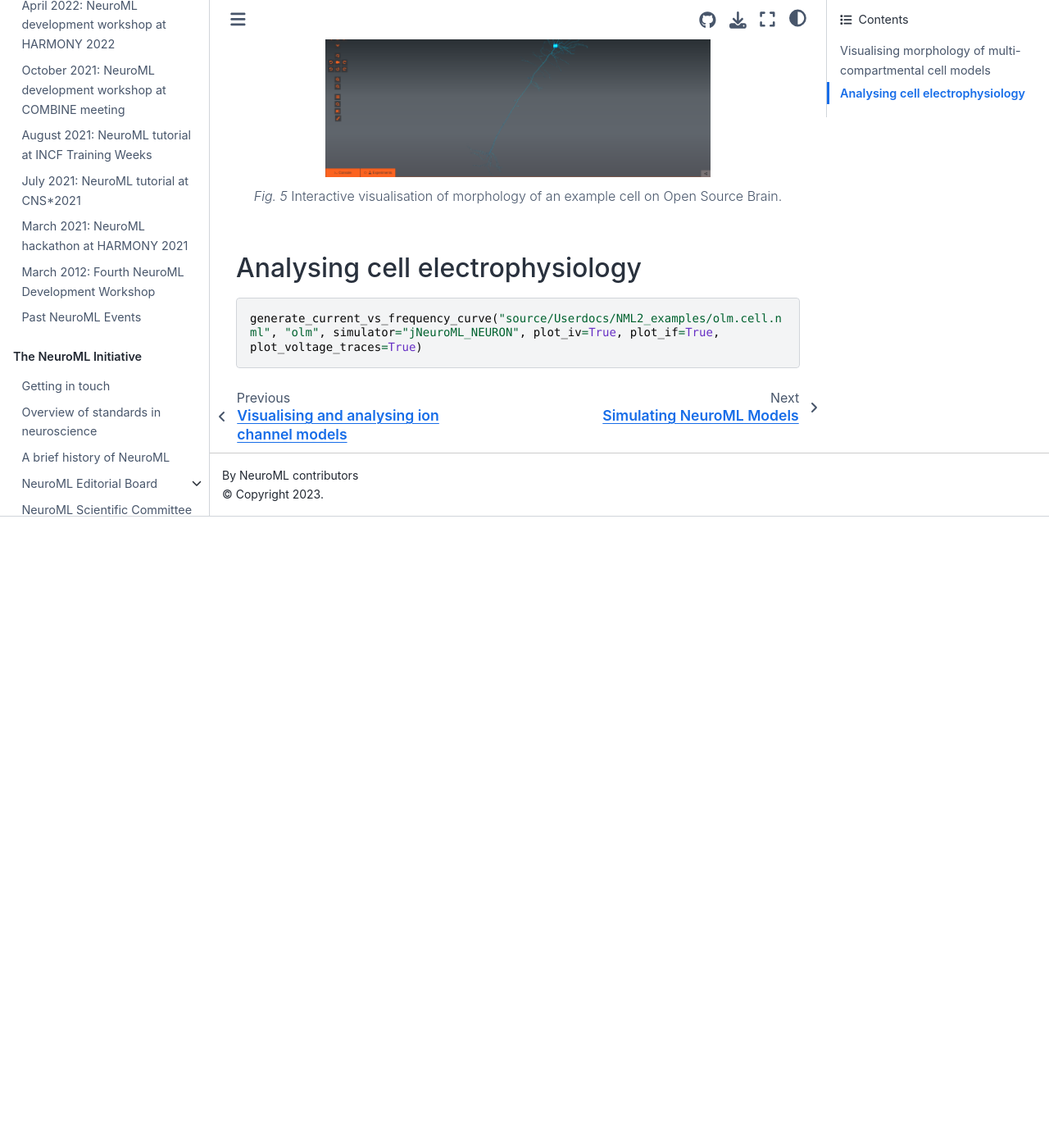
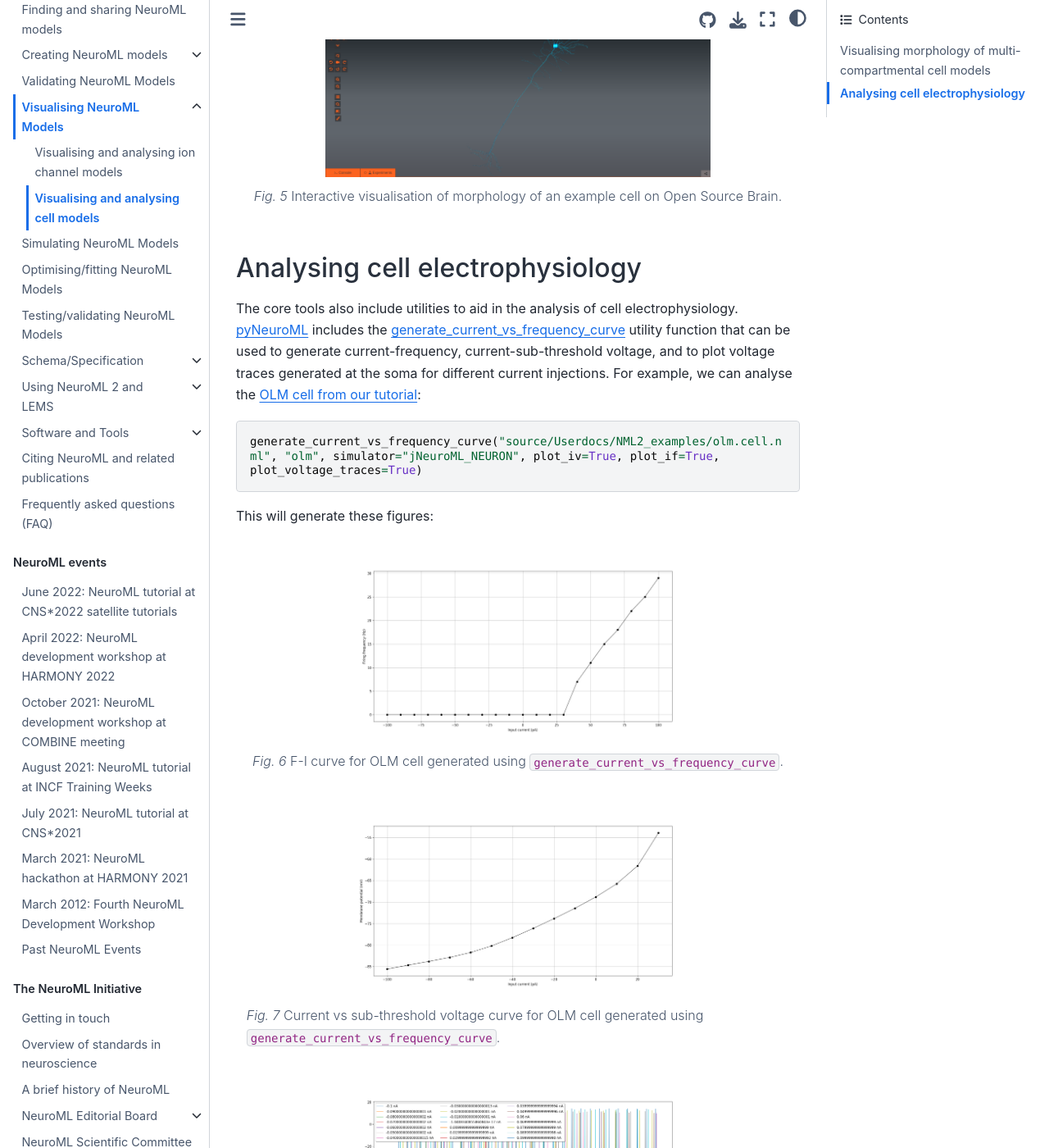
Before and after one commit to NeuroML/Documentation, a Jupyter Book: the page built from source/Userdocs/VisualisingCells.md, in a window 1280 px wide and 1400 px high, scrolled down 2130 px. Shown: the whole window at 82% size. Built offline with Jupyter Book 1.0.4 settings and Sphinx 7.4.7 and the Sphinx Book theme 1.1.4, drawn with Linux system fonts in a browser that asks for light colours; before the commit the page ends 2760 px from its top, so only the background shows below that; some of the changed text lies outside the part shown.

Commit message:
feat(visualising-cells): add section on ephys analysis

````diff
--- a/source/Userdocs/VisualisingCells.md
+++ b/source/Userdocs/VisualisingCells.md
@@ -56,8 +56,35 @@ Interactive visualisation of morphology of an example cell on Open Source Brain.
 (userdocs:visualising_cells:ephys)=
 ## Analysing cell electrophysiology
 
-
-
+The core tools also include utilities to aid in the analysis of cell electrophysiology.
+{ref}`pyNeuroML <pyNeuroML>` includes the [generate_current_vs_frequency_curve](https://pyneuroml.readthedocs.io/en/development/pyneuroml.analysis.html#pyneuroml.analysis.generate_current_vs_frequency_curve) utility function that can be used to generate current-frequency, current-sub-threshold voltage, and to plot voltage traces generated at the soma for different current injections.
+For example, we can analyse the {ref}`OLM cell from our tutorial <userdocs:getting_started:multi_compartment_example>`:
 ```
 generate_current_vs_frequency_curve("source/Userdocs/NML2_examples/olm.cell.nml", "olm", simulator="jNeuroML_NEURON", plot_iv=True, plot_if=True, plot_voltage_traces=True)
 ```
+
+This will generate these figures:
+
+```{figure} ../images/olm-cell-fi.png
+:alt: F-I curve for OLM cell generated using `generate_current_vs_frequency_curve`.
+:align: center
+:width: 70%
+
+F-I curve for OLM cell generated using `generate_current_vs_frequency_curve`.
+```
+
+```{figure} ../images/olm-cell-subthresholdVi.png
+:alt: Current vs sub-threshold voltage curve for OLM cell generated using `generate_current_vs_frequency_curve`.
+:align: center
+:width: 70%
+
+Current vs sub-threshold voltage curve for OLM cell generated using `generate_current_vs_frequency_curve`.
+```
+
+```{figure} ../images/olm-cell-voltage-traces.png
+:alt: Voltage traces for OLM cell with different injection currents generated using `generate_current_vs_frequency_curve`.
+:align: center
+:width: 70%
+
+Voltage traces for OLM cell with different injection currents generated using `generate_current_vs_frequency_curve`.
+```
````
Also changed, not shown: source/images/olm-cell-fi.png (added), source/images/olm-cell-subthresholdVi.png (added), source/images/olm-cell-voltage-traces.png (added).
